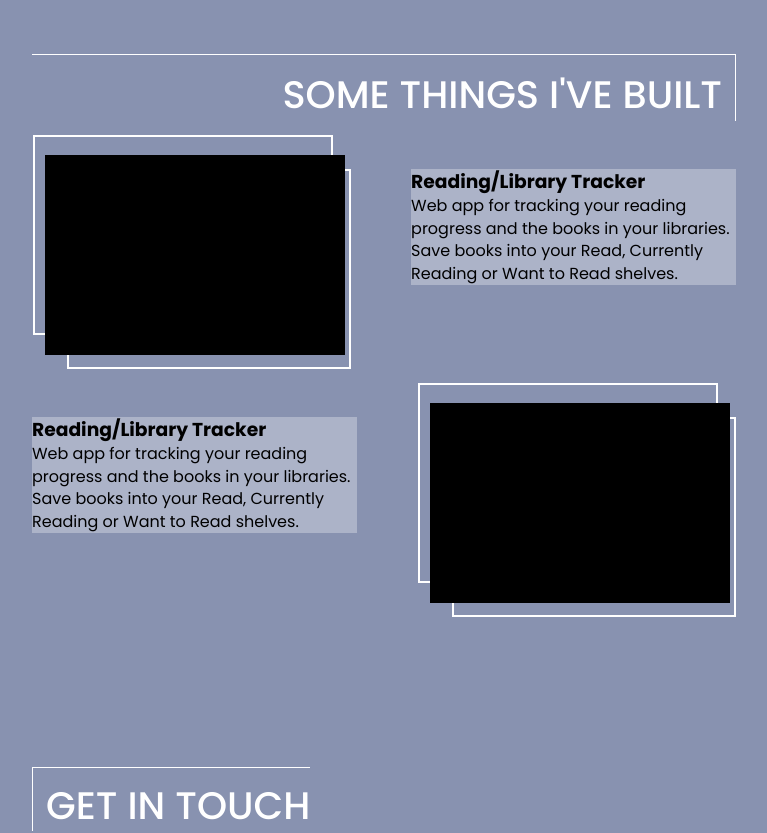
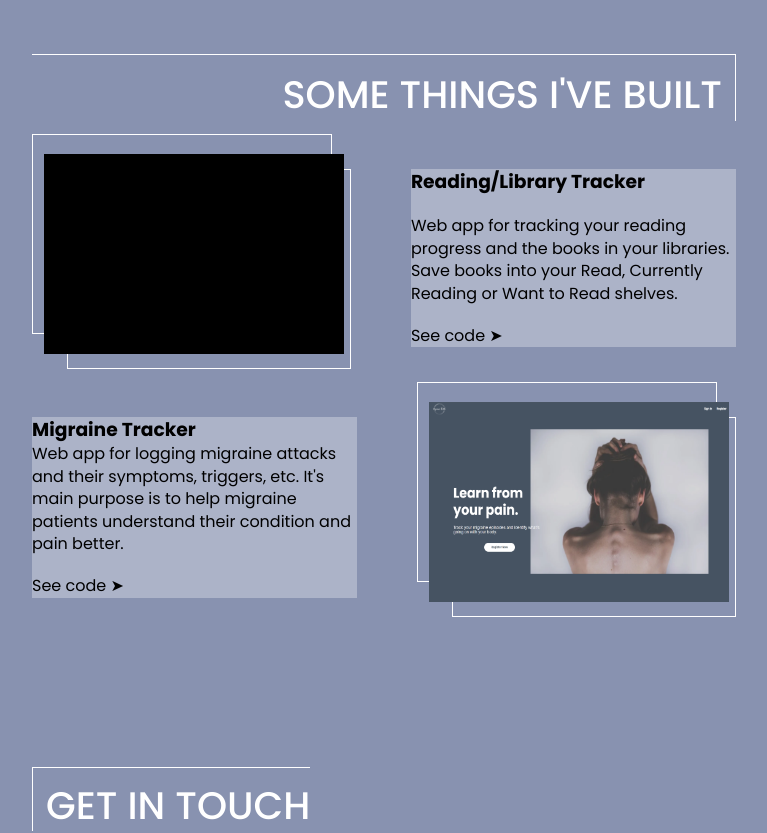
Before and after one commit to alexamaingard/merlina, a React (Create React App) app: page / in a window 1280 px wide. Shown: the part 1640-2473 px from the top of the page, without its empty margins (256-1023 px from the left). Built offline with nearby package versions, Linux system fonts and the light colour scheme.

Commit message:
add migraine website picture and code links

```diff
--- a/src/components/Portfolio.jsx
+++ b/src/components/Portfolio.jsx
@@ -11,24 +11,52 @@ export const Portfolio = () => {
                         <div className='portolio-image'></div>
                     </div>
                     <div className='project-info'>
+                        <div className='proj-info-container'>
                             <h3>Reading/Library Tracker</h3>
                             <p>
                                 Web app for tracking your reading progress and the books in your libraries.
                                 Save books into your Read, Currently Reading or Want to Read shelves.
                             </p>
+                            <a
+                                href='https://github.com/alexamaingard/reading-tracker'
+                                target='_blank'
+                                rel='noreferrer'
+                            >
+                                See code &#10148;
+                            </a>
+                        </div>
                     </div>
                 </div>
                 <div className='portfolio-project'>
                     <div className='project-info'>
-                        <h3>Reading/Library Tracker</h3>
+                        <h3>Migraine Tracker</h3>
+                        <div className='proj-info-container'>
                             <p>
-                            Web app for tracking your reading progress and the books in your libraries.
-                            Save books into your Read, Currently Reading or Want to Read shelves.
+                                Web app for logging migraine attacks and their symptoms, triggers, etc.
+                                It's main purpose is to help migraine patients understand their condition
+                                and pain better.
                             </p>
+                            <a
+                                href='https://github.com/alexamaingard/migraine-witch'
+                                target='_blank'
+                                rel='noreferrer'
+                            >
+                                See code &#10148;
+                            </a>
+                        </div>
                     </div>
                     <div className='outter-frame'>
                         <div className='inner-frame'></div>
-                        <div className='portolio-image'></div>
+                        <div className='portolio-image'>
+                            <img
+                                src={
+                                    process.env.PUBLIC_URL +
+                                    `/assets/images/migraine-home.png`
+                                }
+                                alt="Migraine-Witch"
+                                id='proj'
+                            />
+                        </div>
                     </div>
                 </div>
             </div>
--- a/src/styles/portfolio.css
+++ b/src/styles/portfolio.css
@@ -50,6 +50,7 @@
 .outter-frame {
     margin-left: var(--margin-outter-frame);
     width: calc(var(--portfolio-image-width) + var(--margin-outter-frame));
+    border: 1px solid white;
 }
 
 .inner-frame {
@@ -58,17 +59,19 @@
     margin-left: calc(var(--image-offset) * 3);
     margin-top: calc(var(--image-offset) * 3);
     margin-right: calc(var(--image-offset) * 13);
+    border: 1px solid white;
 }
 
 .portolio-image {
     width: var(--portfolio-image-width);
     height: var(--portfolio-image-height);
-    background-color: rgba(0, 0, 0, 1);
 
     margin-bottom: var(--image-offset);
     margin-left: calc(var(--image-offset) * 2);
     margin-top: calc(var(--image-offset) * 15);
     margin-right: calc(var(--image-offset) * 2);
+
+    background-color: black;
 }
 
 .project-info {
@@ -77,6 +80,26 @@
     background-color: rgba(255, 255, 255, 0.3);
 }
 
+.project-info a {
+    text-decoration: none;
+    color: black;
+    width: fit-content;
+}
+
+.project-info a:hover {
+    color: white;
+}
+
+.portolio-image img {
+    height: 200px;
+}
+
+.proj-info-container {
+    display: flex;
+    flex-direction: column;
+    gap: var(--inner-page-gap);
+}
+
 /* .project-info p {
     width: 55ch;
 } */
```
Also changed, not shown: public/assets/images/migraine-home.png (added). Lines whose indentation alone changed are shown as unchanged.
